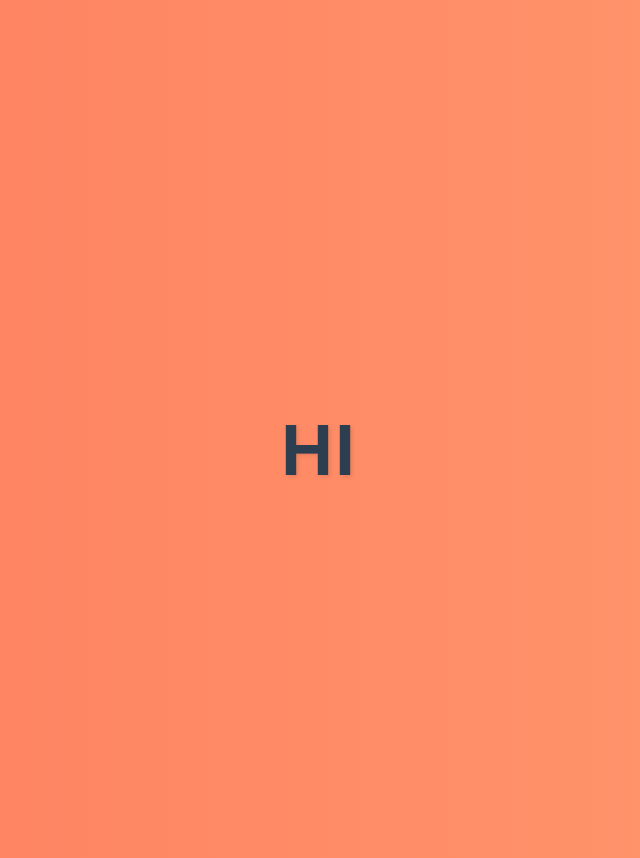
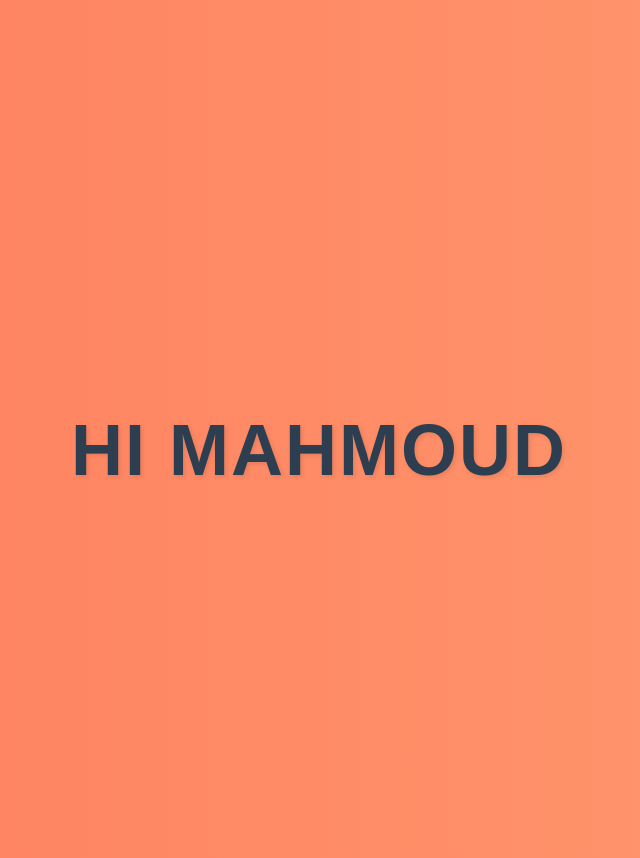
Before and after one commit to Ma2707sa/Mahmoud-Elkhwass-Profile, a plain HTML site: page main.html in a window 1280 px wide. Shown: the whole page, without its empty margins (321-961 px from the left). Drawn offline with Linux system fonts and the light colour scheme.

Commit message:
add  new repo

```diff
--- a/main.html
+++ b/main.html
@@ -7,7 +7,7 @@
 </head>
 <body>
   <div class="container">
-    <h1>hi</h1>
+    <h1>hi mahmoud</h1>
   </div>
   <style>
     body {
```
